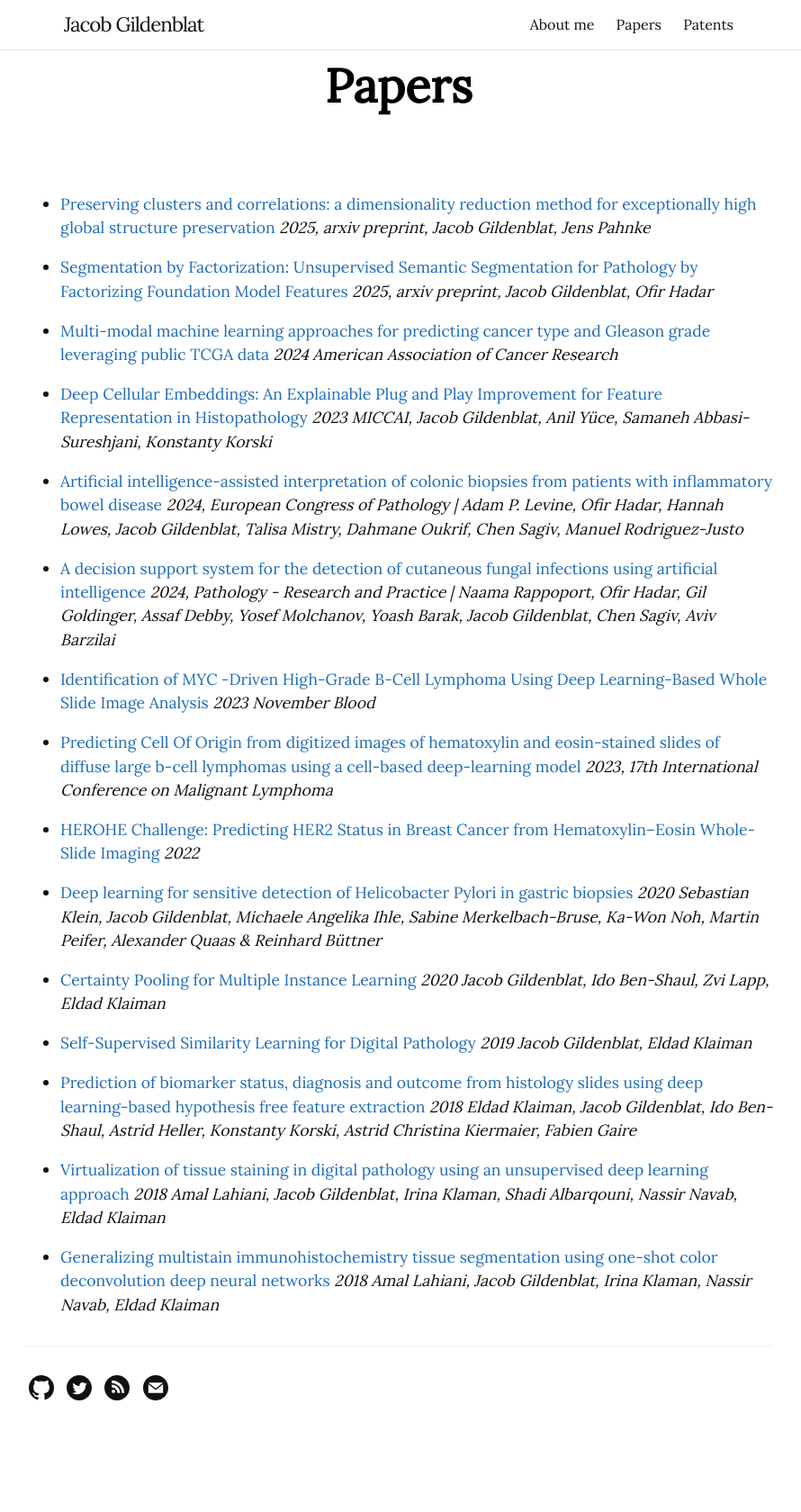
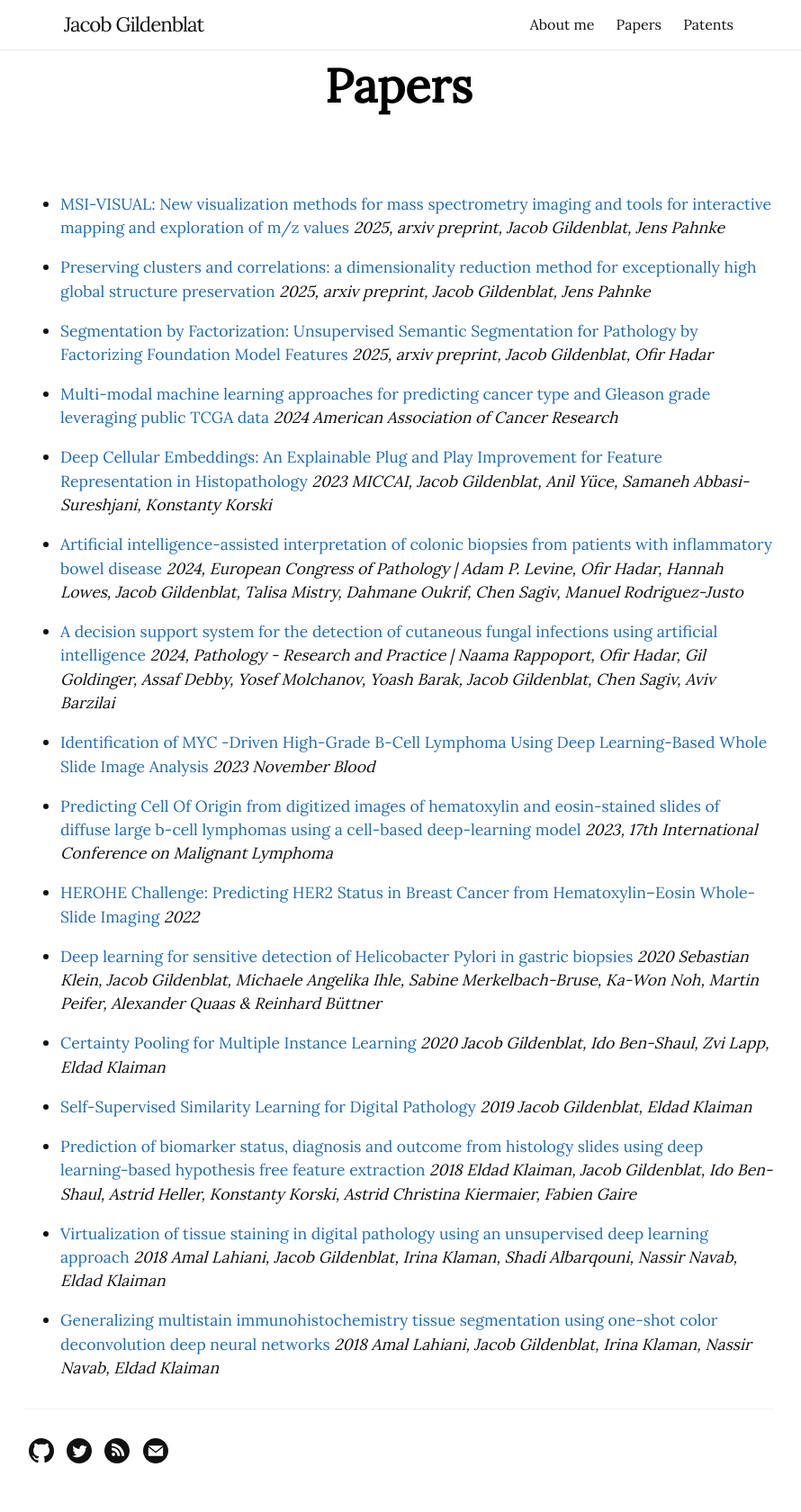
Before and after one commit to jacobgil/jacobgil.github.io, a Jekyll site: the page built from papers.md, in a window 1280 px wide. Shown: the whole page at 90% size, without its empty margins (197-1087 px from the left). Built offline with Jekyll 4.4.1, drawn with Linux system fonts in a browser that asks for light colours; before the commit the page ends 1610 px from its top, so only the background shows below that.

Commit message:
Update papers.md

```diff
--- a/papers.md
+++ b/papers.md
@@ -2,6 +2,9 @@
 layout: page
 title: Papers
 ---
+
+- [MSI-VISUAL: New visualization methods for mass spectrometry imaging and tools for interactive mapping and exploration of m/z values](https://www.biorxiv.org/content/10.1101/2025.03.18.643852v1)
+ 	*2025, arxiv preprint, Jacob Gildenblat, Jens Pahnke*
 
 - [Preserving clusters and correlations: a dimensionality reduction method for exceptionally high global structure preservation](https://arxiv.org/abs/2503.07609)
  	*2025, arxiv preprint, Jacob Gildenblat, Jens Pahnke*
```
